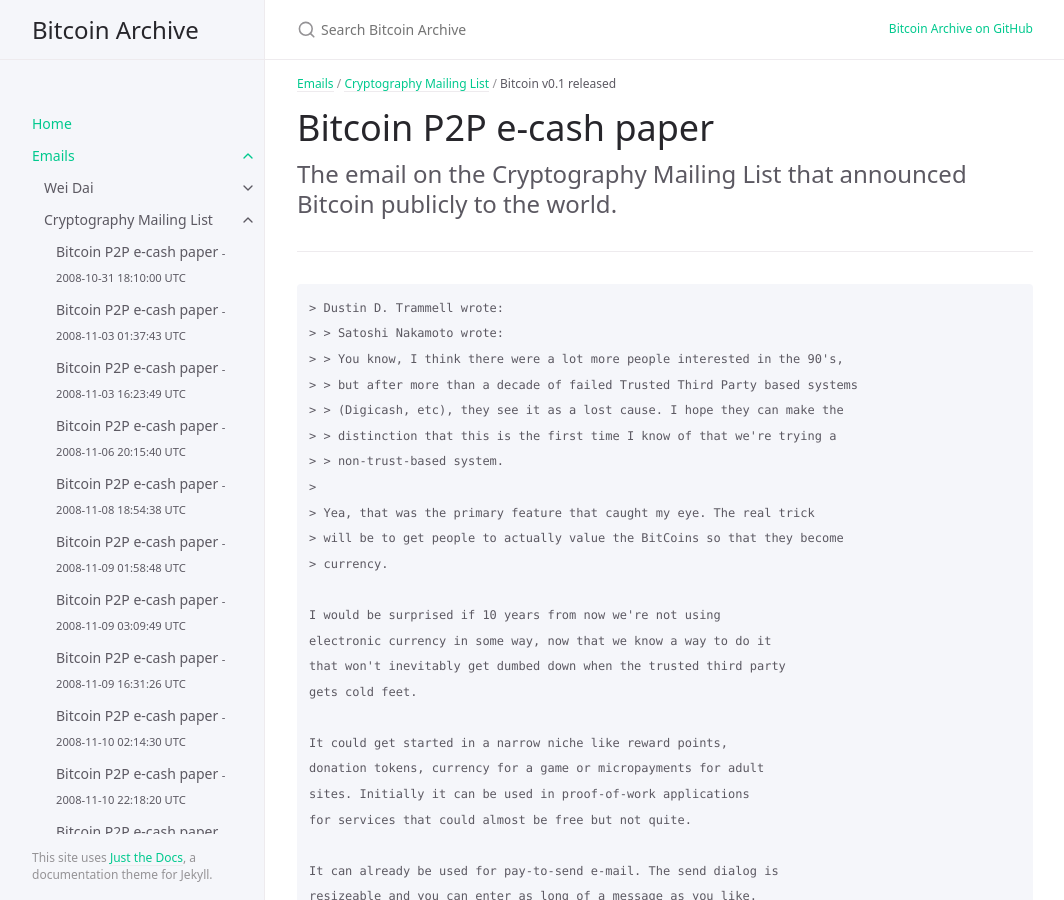
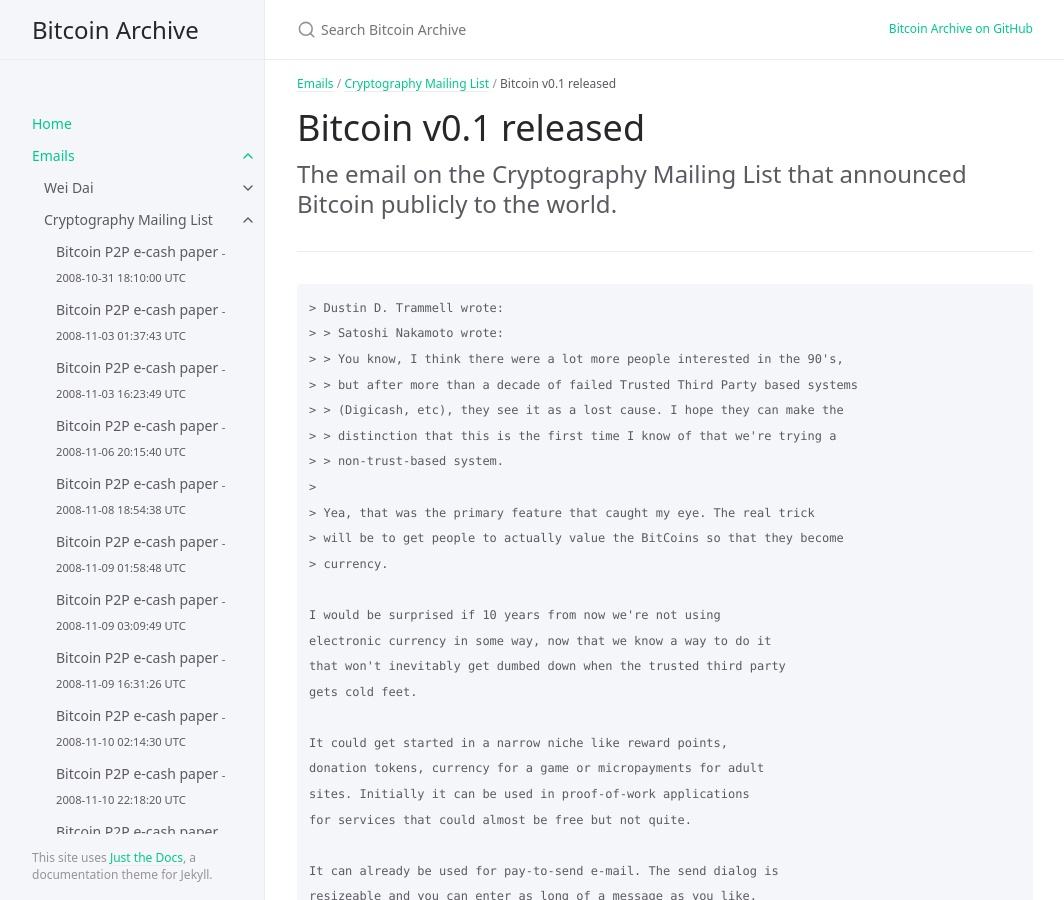
Before and after one commit to wakgill/bitcoin-archive, a Jekyll site: the page built from docs/emails/cryptography/17.md, in a window 1280 px wide and 900 px high. Shown: the whole window, without its empty margins (107-1171 px from the left). Built offline with Jekyll 4.4.1, drawn with Linux system fonts in a browser that asks for light colours.

Commit message:
Update 17.md

```diff
--- a/docs/emails/cryptography/17.md
+++ b/docs/emails/cryptography/17.md
@@ -4,9 +4,10 @@ title: "Bitcoin v0.1 released"
 grand_parent: Emails
 parent: Cryptography Mailing List
 nav_order: 17
+date: 2009-01-16 16:03:14 UTC
 ---
 
-# Bitcoin P2P e-cash paper
+# Bitcoin v0.1 released
 
 The email on the Cryptography Mailing List that announced Bitcoin publicly to the world.
 {: .fs-6 .fw-300 }
```
